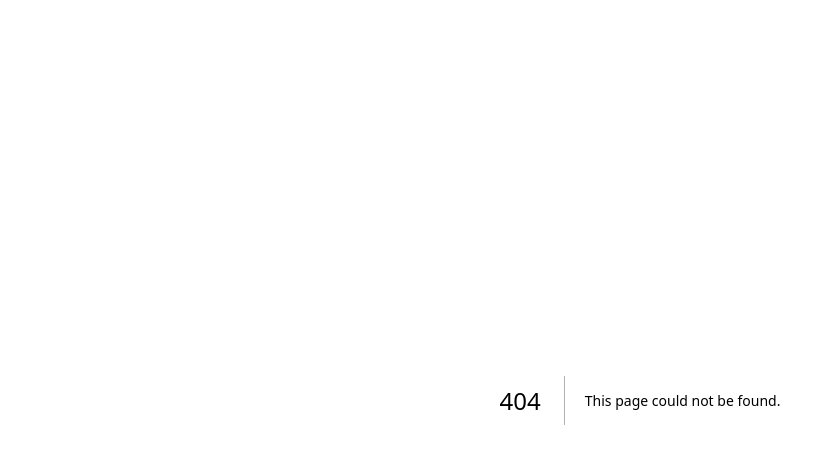
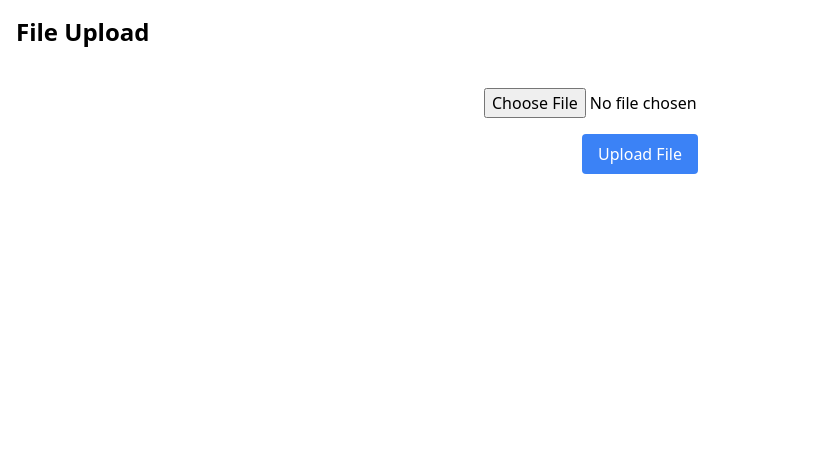
Before and after one commit to mdkhairul773islam/nextjs-app, a Next.js app: page /fileupload in a window 1280 px wide. Before the commit this address had no page. Shown: the top 464 px of the page, without its empty margins (0-825 px from the left). Built offline with nearby package versions, Linux system fonts and the light colour scheme.

Commit message:
try to file upload

```diff
--- a/package.json
+++ b/package.json
@@ -15,6 +15,7 @@
     "bcryptjs": "^2.4.3",
     "clsx": "^2.0.0",
     "cookie": "^0.6.0",
+    "formidable": "^3.5.1",
     "js-cookie": "^3.0.5",
     "jsonwebtoken": "^9.0.2",
     "next": "14.0.3",
--- /dev/null
+++ b/src/app/fileupload/FileUploader.js
@@ -0,0 +1,44 @@
+"use client"
+import { useState } from 'react';
+
+export default function FileUploader() {
+    const [file, setFile] = useState(null);
+
+    const handleFileChange = (e) => {
+        setFile(e.target.files[0]);
+    };
+
+    const handleSubmit = async (e) => {
+        e.preventDefault();
+        if (!file) {
+            alert('Please select a file');
+            return;
+        }
+
+        const formData = new FormData();
+        formData.append('file', file);
+
+        const response = await fetch('/api/upload', {
+            method: 'POST',
+            body: formData,
+        });
+
+        // Handle the response here
+    };
+
+    return (
+        <form onSubmit={handleSubmit} className="flex flex-col items-center justify-center p-6">
+            <input
+                type="file"
+                onChange={handleFileChange}
+                className="mb-4"
+            />
+            <button
+                type="submit"
+                className="px-4 py-2 bg-blue-500 text-white rounded hover:bg-blue-700"
+            >
+                Upload File
+            </button>
+        </form>
+    );
+}
--- /dev/null
+++ b/src/app/fileupload/page.js
@@ -0,0 +1,10 @@
+import React from 'react'
+import FileUploader from './FileUploader'
+export default function FileUpload() {
+    return (
+        <div className="container mx-auto p-4">
+            <h1 className="text-2xl font-bold mb-4">File Upload</h1>
+            <FileUploader />
+        </div>
+    )
+}
--- /dev/null
+++ b/src/pages/api/upload.js
@@ -0,0 +1,19 @@
+import formidable from 'formidable';
+
+export const config = {
+    api: {
+        bodyParser: false, // Disabling the default body parser
+    },
+};
+
+export default async function handler(req, res) {
+    const form = new formidable.IncomingForm();
+    form.parse(req, (err, fields, files) => {
+        if (err) {
+            res.status(500).json({ error: 'Error parsing the file' });
+            return;
+        }
+        // Process the file here
+        res.status(200).json({ message: 'File uploaded successfully' });
+    });
+}
```
Also changed, not shown: 1 other file (tests, documents, lock files or other folders).
